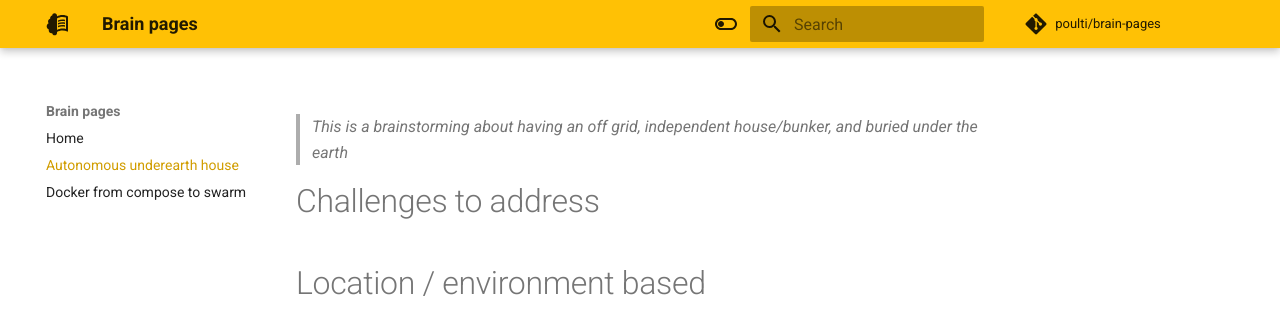
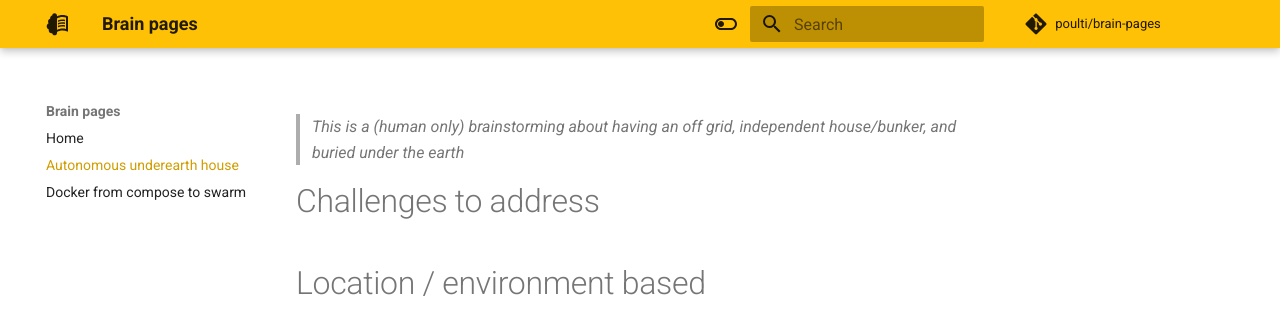
Before and after one commit to poulti/brain-pages, an MkDocs documentation site: the page built from docs/autonomous-underearth-house.md, in a window 1280 px wide and 900 px high. Shown: the top 309 px of the window. Built offline with MkDocs 1.6.1 and Material for MkDocs 9.7.7, drawn with Linux system fonts in a browser that asks for light colours; comment, search, counter and statistics services are not loaded.

Commit message:
Update autonomous-underearth-house.md

```diff
--- a/docs/autonomous-underearth-house.md
+++ b/docs/autonomous-underearth-house.md
@@ -2,7 +2,7 @@
 tags: Blog
 ---
 
-> _This is a brainstorming about having an off grid, independent house/bunker, and buried under the earth_
+> _This is a (human only) brainstorming about having an off grid, independent house/bunker, and buried under the earth_
 
 # Challenges to address
 # Location / environment based
```
